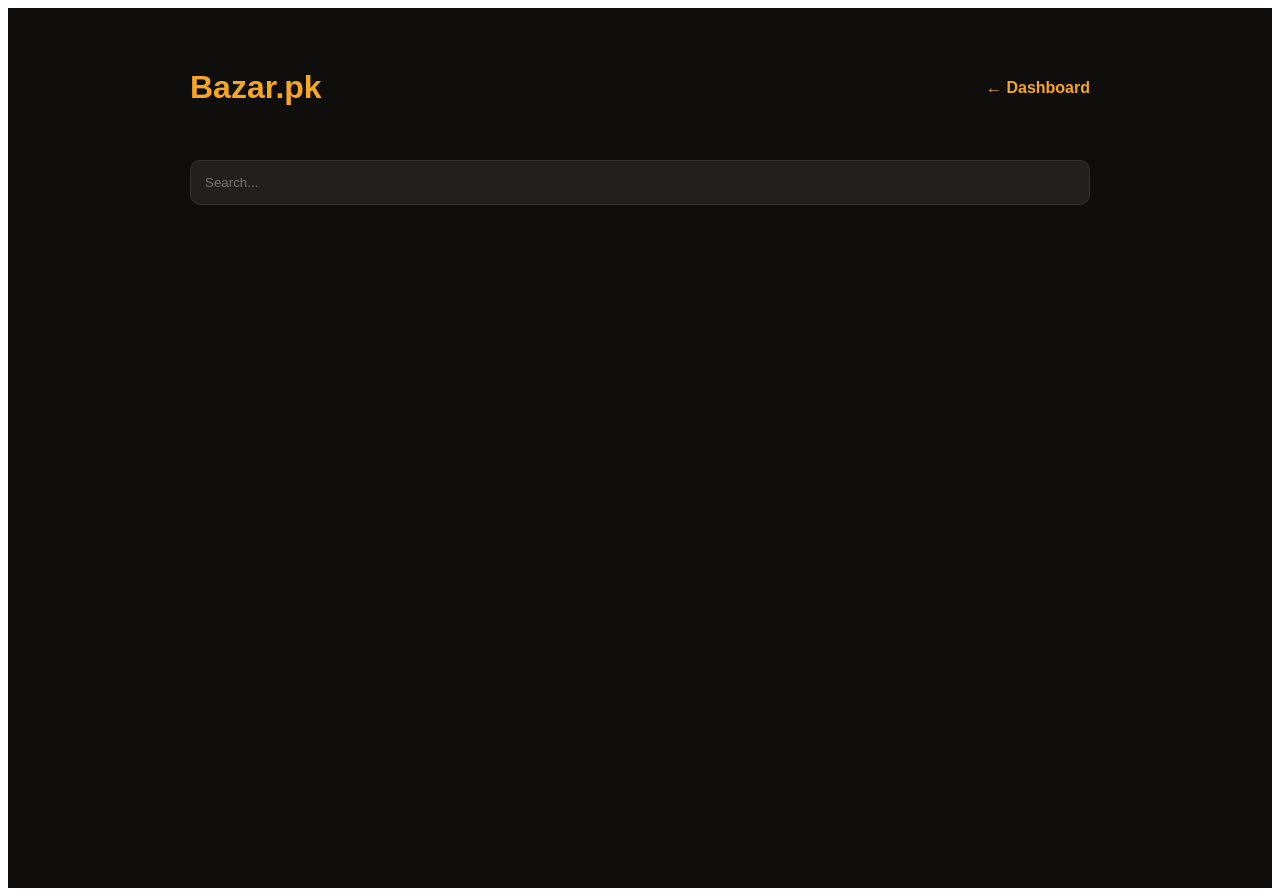
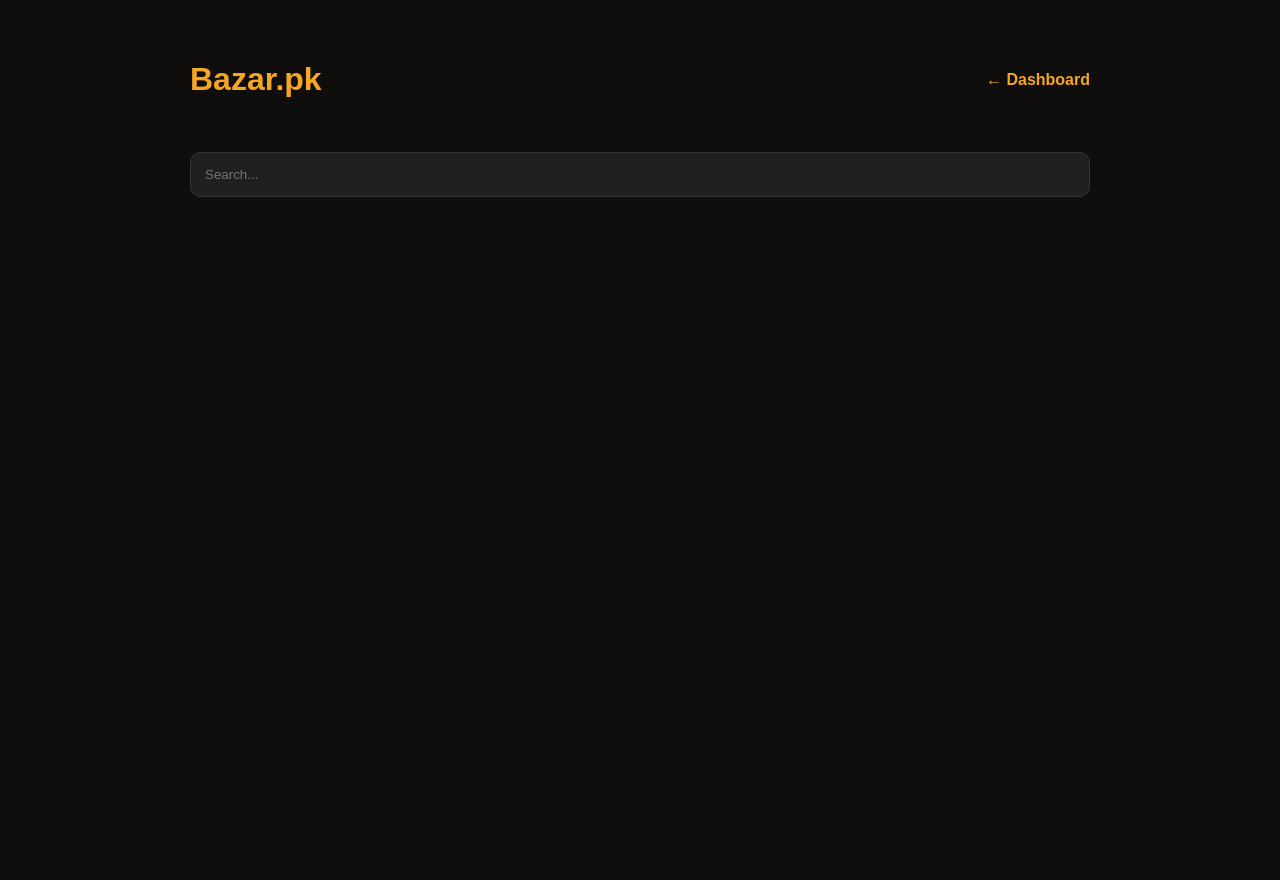
Before and after one commit to ijazkhanie97-a11y/bazarpk, a Next.js app: page / in a window 1280 px wide. Built offline with nearby package versions, Linux system fonts and the light colour scheme; no server answers; the database is empty.

Commit message:
fix overflow white line

```diff
--- a/app/layout.tsx
+++ b/app/layout.tsx
@@ -1 +1,16 @@
-export default function RootLayout({ children }: { children: React.ReactNode }) { return (<html lang="en"><body>{children}</body></html>) }
+import type { Metadata } from 'next'
+
+export const metadata: Metadata = {
+  title: 'Bazar.pk',
+  description: 'Pakistan ka Online Bazar',
+}
+
+export default function RootLayout({ children }: { children: React.ReactNode }) {
+  return (
+    <html lang="en">
+      <body style={{margin:0,padding:0,overflowX:'hidden',boxSizing:'border-box'}}>
+        {children}
+      </body>
+    </html>
+  )
+}
```
